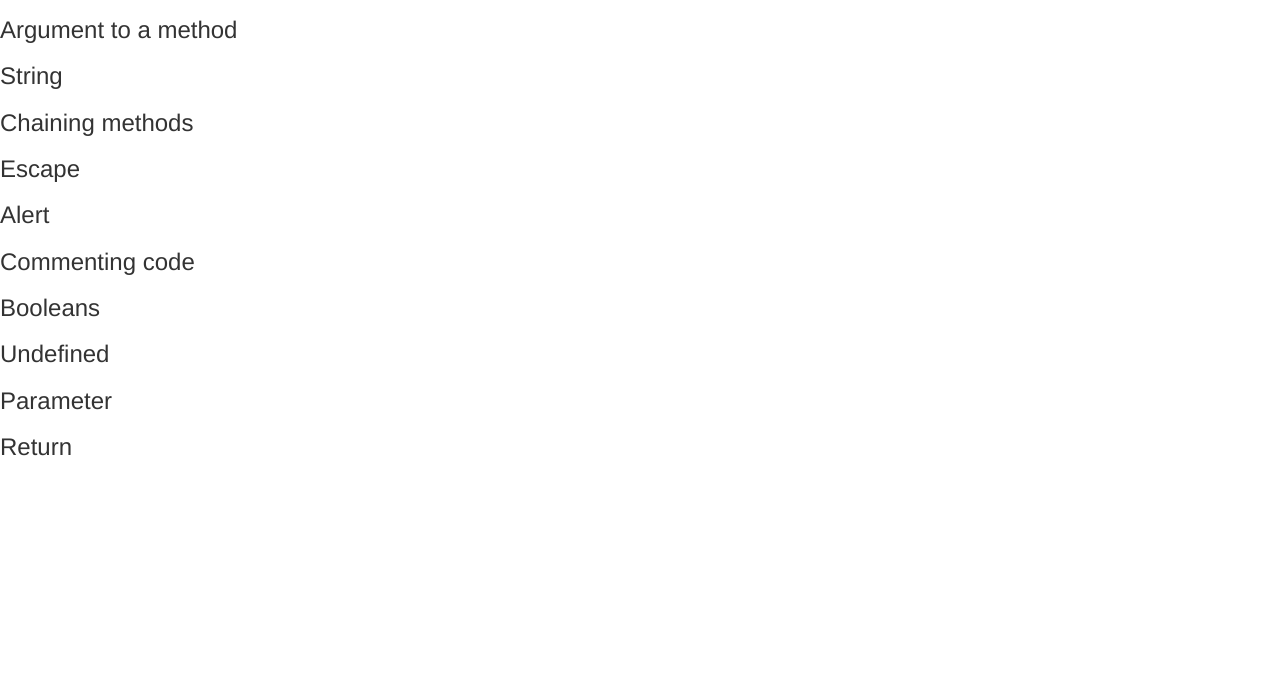
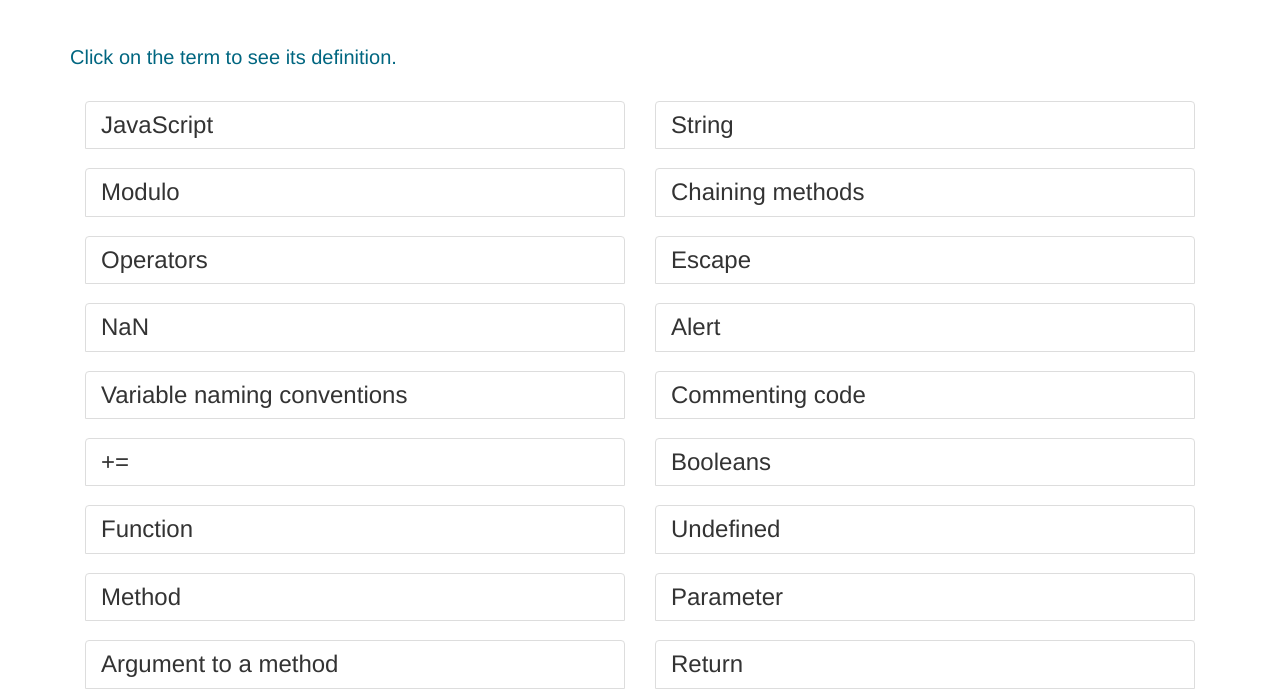
Before and after one commit to pokojt/flashcard, a plain HTML site: page index.html in a window 1280 px wide. Shown: the part 517-1206 px from the top of the page. Before the commit the page ends 988 px from the top, so only its background shows below. Drawn offline with nearby package versions, Linux system fonts and the light colour scheme.

Commit message:
Add styles.

```diff
--- a/css/styles.css
+++ b/css/styles.css
@@ -1,3 +1,38 @@
 .definition {
   display: none;
 }
+
+p {
+  color: #006680;
+  font-size: 20px;
+  width: 100%;
+  text-align: left;
+}
+
+.list-group-item {
+  width: 100%;
+}
+
+body {
+  text-align: center;
+}
+
+#flash {
+  text-align: left;
+}
+
+.page-header {
+  background-color: lightgrey;
+  padding-top: 20px;
+  padding-bottom: 20px;
+}
+
+img {
+  border-radius: 25%;
+  margin: 20px;
+}
+
+.page-header h1 {
+  font-style: italic;
+  font-size: 75px;
+}
--- a/index.html
+++ b/index.html
@@ -6,84 +6,94 @@
     <link rel="stylesheet" href="https://maxcdn.bootstrapcdn.com/bootstrap/3.3.6/css/bootstrap.min.css" integrity="sha384-1q8mTJOASx8j1Au+a5WDVnPi2lkFfwwEAa8hDDdjZlpLegxhjVME1fgjWPGmkzs7" crossorigin="anonymous">
   </head>
   <body>
+    <div class="container">
+      <div class="page-header">
         <h1>Flashcards</h1>
+        <img src="img/logo.jpg">
         <h2>Learn JS and jQuery</h2>
+      </div>
+      <br></br>
       <p>
-      Hover over the term to see its definition.
+      Click on the term to see its definition.
       </p>
 
+      <div class="col-md-6">
         <div id="flash">
-      <h3>JavaScript</h3>
+          <h3 class="list-group-item">JavaScript</h3>
           <p class="definition">JavaScript is the programming language of HTML and the web. It is an object-oriented language and adds user interaction.</p>
         </div>
 
         <div id="flash">
-      <h3>Modulo</h3>
+          <h3 class="list-group-item">Modulo</h3>
           <p class="definition">Modulo is an operator that allows you to calculate the remainder after division of a number.</p>
         </div>
         <div id="flash">
-      <h3>Operators</h3>
+          <h3 class="list-group-item">Operators</h3>
           <p class="definition">Operators are symbols that allow you to perform arithmetic on numbers.</p>
         </div>
         <div id="flash">
-      <h3>NaN</h3>
+          <h3 class="list-group-item">NaN</h3>
           <p class="definition">NaN stands for "Not a number".</p>
         </div>
         <div id="flash">
-      <h3>Variable naming conventions</h3>
+          <h3 class="list-group-item">Variable naming conventions</h3>
           <p class="definition">JavaScript is awesome.</p>
         </div>
         <div id="flash">
-      <h3>+=</h3>
+          <h3 class="list-group-item">+=</h3>
           <p class="definition">JavaScript is awesome.</p>
         </div>
         <div id="flash">
-      <h3>Function</h3>
+          <h3 class="list-group-item">Function</h3>
           <p class="definition">JavaScript is awesome.</p>
         </div>
         <div id="flash">
-      <h3>Method</h3>
+          <h3 class="list-group-item">Method</h3>
           <p class="definition">JavaScript is awesome.</p>
         </div>
         <div id="flash">
-      <h3>Argument to a method</h3>
+          <h3 class="list-group-item">Argument to a method</h3>
+          <p class="definition">JavaScript is awesome.</p>
+        </div>
+      </div>
+      <div class="col-md-6">
+        <div id="flash">
+          <h3 class="list-group-item">String</h3>
           <p class="definition">JavaScript is awesome.</p>
         </div>
         <div id="flash">
-      <h3>String</h3>
+          <h3 class="list-group-item">Chaining methods</h3>
           <p class="definition">JavaScript is awesome.</p>
         </div>
         <div id="flash">
-      <h3>Chaining methods</h3>
+          <h3 class="list-group-item">Escape</h3>
           <p class="definition">JavaScript is awesome.</p>
         </div>
         <div id="flash">
-      <h3>Escape</h3>
+          <h3 class="list-group-item">Alert</h3>
           <p class="definition">JavaScript is awesome.</p>
         </div>
         <div id="flash">
-      <h3>Alert</h3>
+          <h3 class="list-group-item">Commenting code</h3>
           <p class="definition">JavaScript is awesome.</p>
         </div>
         <div id="flash">
-      <h3>Commenting code</h3>
+          <h3 class="list-group-item">Booleans</h3>
           <p class="definition">JavaScript is awesome.</p>
         </div>
         <div id="flash">
-      <h3>Booleans</h3>
+          <h3 class="list-group-item">Undefined</h3>
           <p class="definition">JavaScript is awesome.</p>
         </div>
         <div id="flash">
-      <h3>Undefined</h3>
+          <h3 class="list-group-item">Parameter</h3>
           <p class="definition">JavaScript is awesome.</p>
         </div>
         <div id="flash">
-      <h3>Parameter</h3>
+          <h3 class="list-group-item">Return</h3>
           <p class="definition">JavaScript is awesome.</p>
         </div>
-    <div id="flash">
-      <h3>Return</h3>
-      <p class="definition">JavaScript is awesome.</p>
+      </div>
     </div>
 
 
--- a/js/scripts.js
+++ b/js/scripts.js
@@ -13,25 +13,6 @@ $(function() {
   });
 });
 
-
-
-
-
-
-/*
 $(function() {
-  $("#flash").mouseenter(function() {
-    $(".definiton").toggle();
-    $("h3").toggle();
-  });
+  $(".list-group-item").flip();
 });
-
-term
-this.next.slidetoggle
-
-
-$(function() {
-  $(".change").mouseEnter(function() {
-  $(this).next().slideToggle;
-  });
-}); */
```
Also changed, not shown: img/logo.jpg (added). Lines whose indentation alone changed are shown as unchanged.
